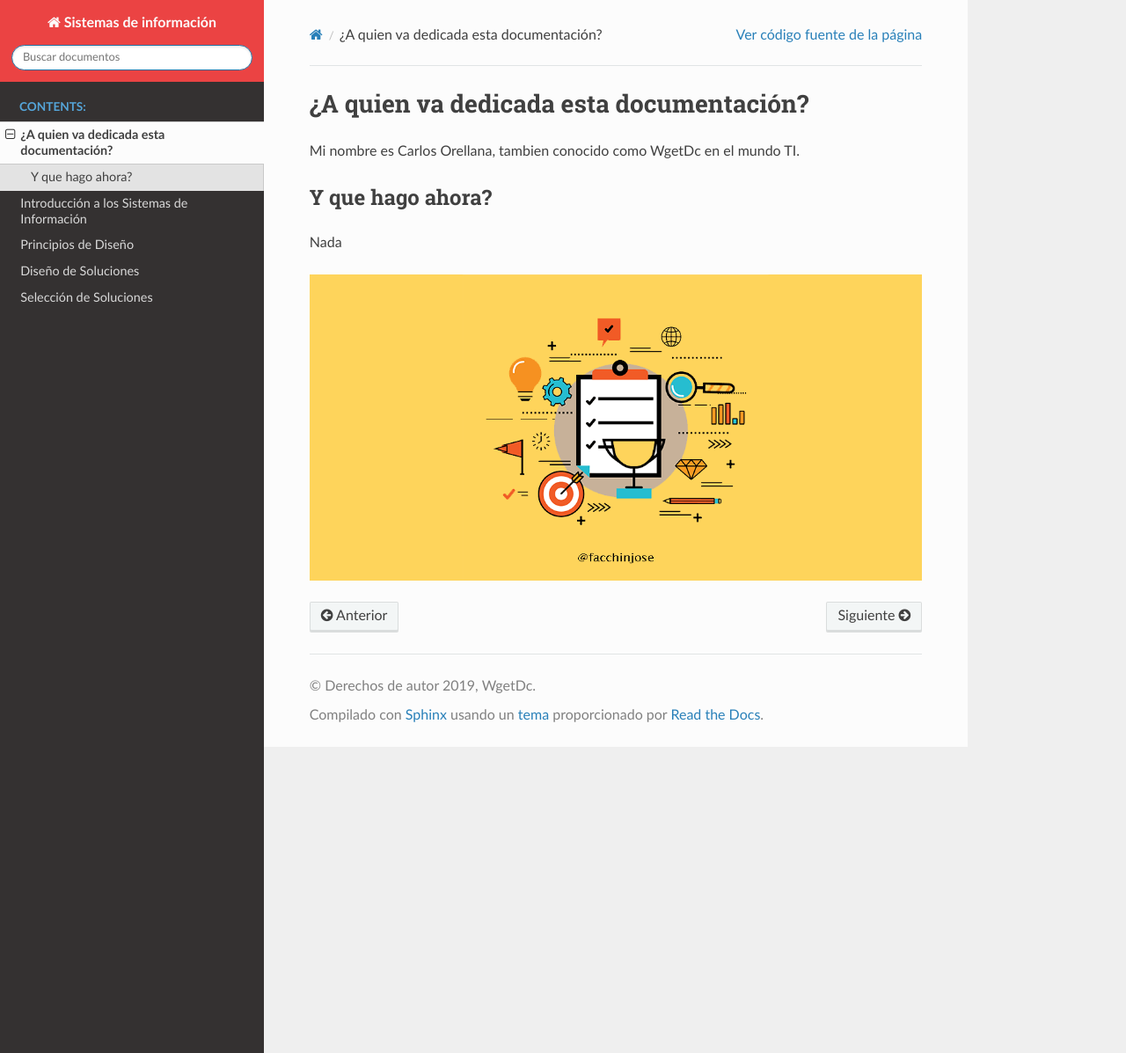
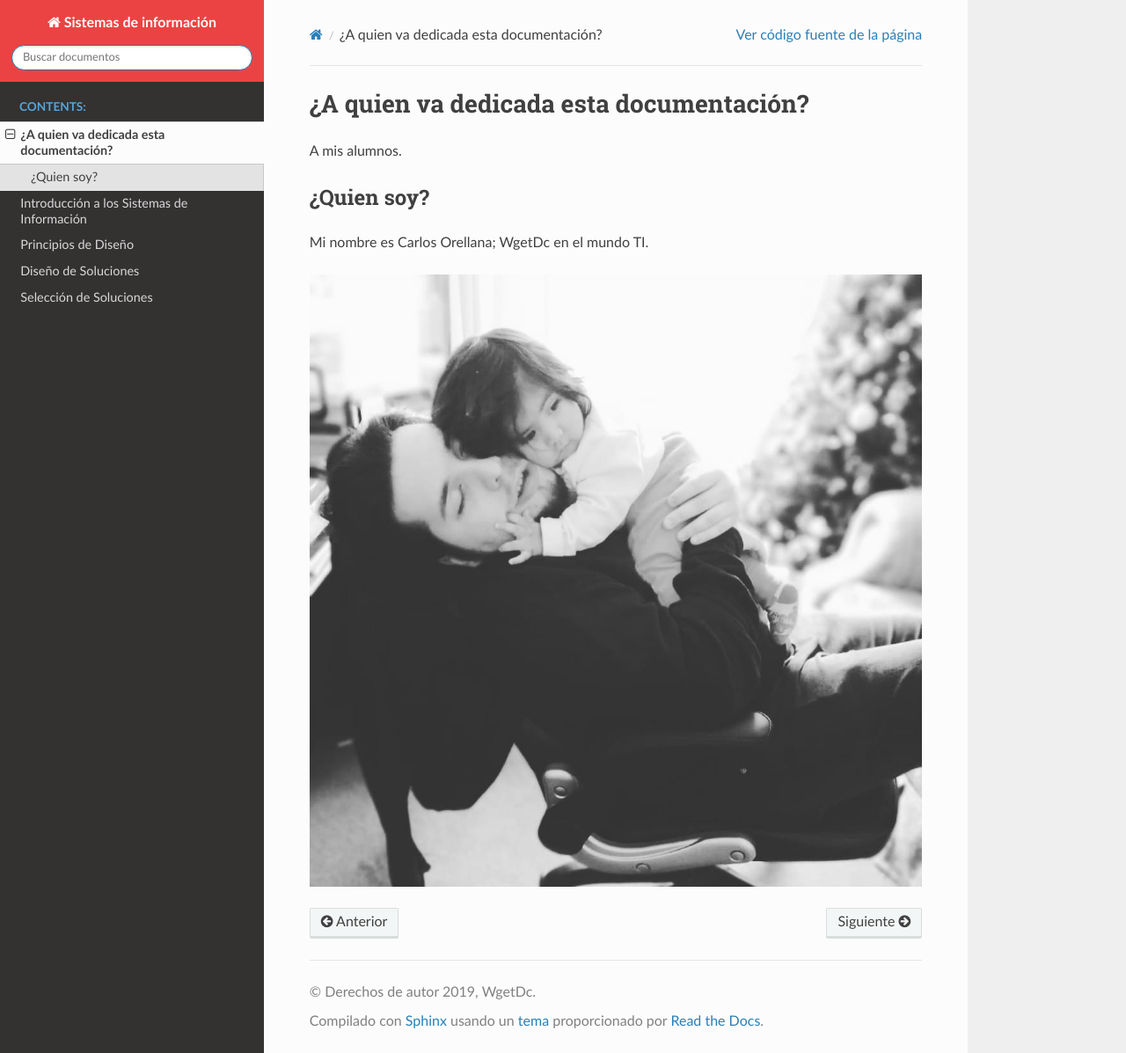
Before and after one commit to WgetDc/SistemasDeInformaci-n, a Sphinx documentation site: the page built from source/acercaDe.rst, in a window 1280 px wide and 1197 px high. Shown: the whole window at 88% size. Built offline with Sphinx 7.4.7 and the Read the Docs theme 2.0.0, drawn with Linux system fonts in a browser that asks for light colours.

Commit message:
Commit con cambios menores. Bio

```diff
--- a/source/DiseñodeSoluciones.rst
+++ b/source/DiseñodeSoluciones.rst
@@ -73,7 +73,7 @@ A pesar de que se reconoce que lo más importante de los benchmarks es que seña
  #. Ejecución: Implementación de los cambios.
  #. Verificación, maduración y continuidad.
 
- **Beneficios potenciales de Benchmarking:**
+**Beneficios potenciales de Benchmarking.**
 
 
 1. Proceso de planificación estratégica: Ayuda a establecer los objetivos de una organización y a definir los procedimientos, las políticas y estrategias que gobernarán la adquisición, uso y disposición de recursos que permitan alcanzar esos objetivos
--- a/source/acercaDe.rst
+++ b/source/acercaDe.rst
@@ -1,10 +1,11 @@
 ¿A quien va dedicada esta documentación?
 ========================================
+A mis alumnos.
 
-Mi nombre es Carlos Orellana, tambien conocido como WgetDc en el mundo TI.
 
-Y que hago ahora?
+
+¿Quien soy?
 -----------------
-Nada
+Mi nombre es Carlos Orellana; WgetDc en el mundo TI.
 
-.. image:: _static/benchmarkingMinimalist.png
+.. image:: _static/yo.jpg
```
Also changed, not shown: source/_static/yo.jpg (added), 11 other files.
